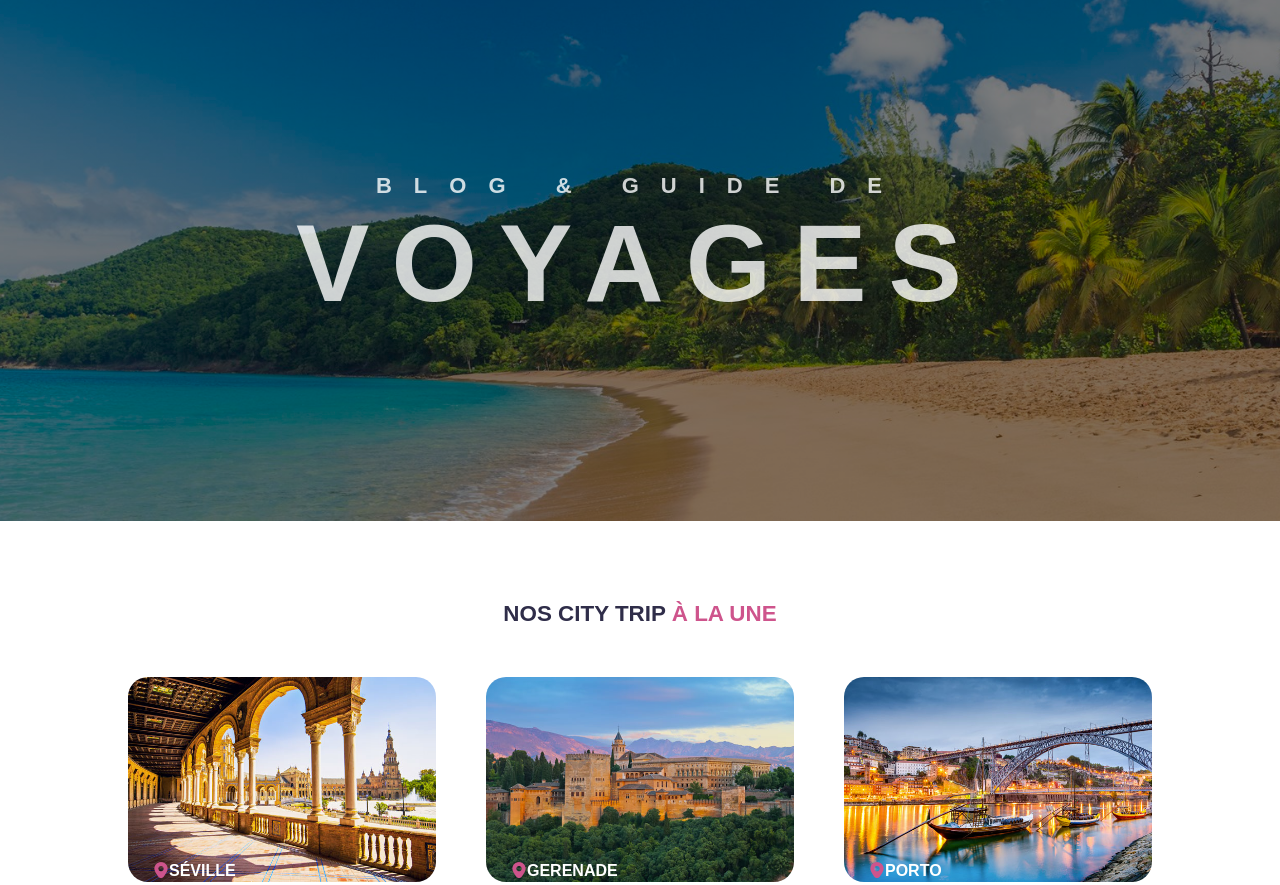
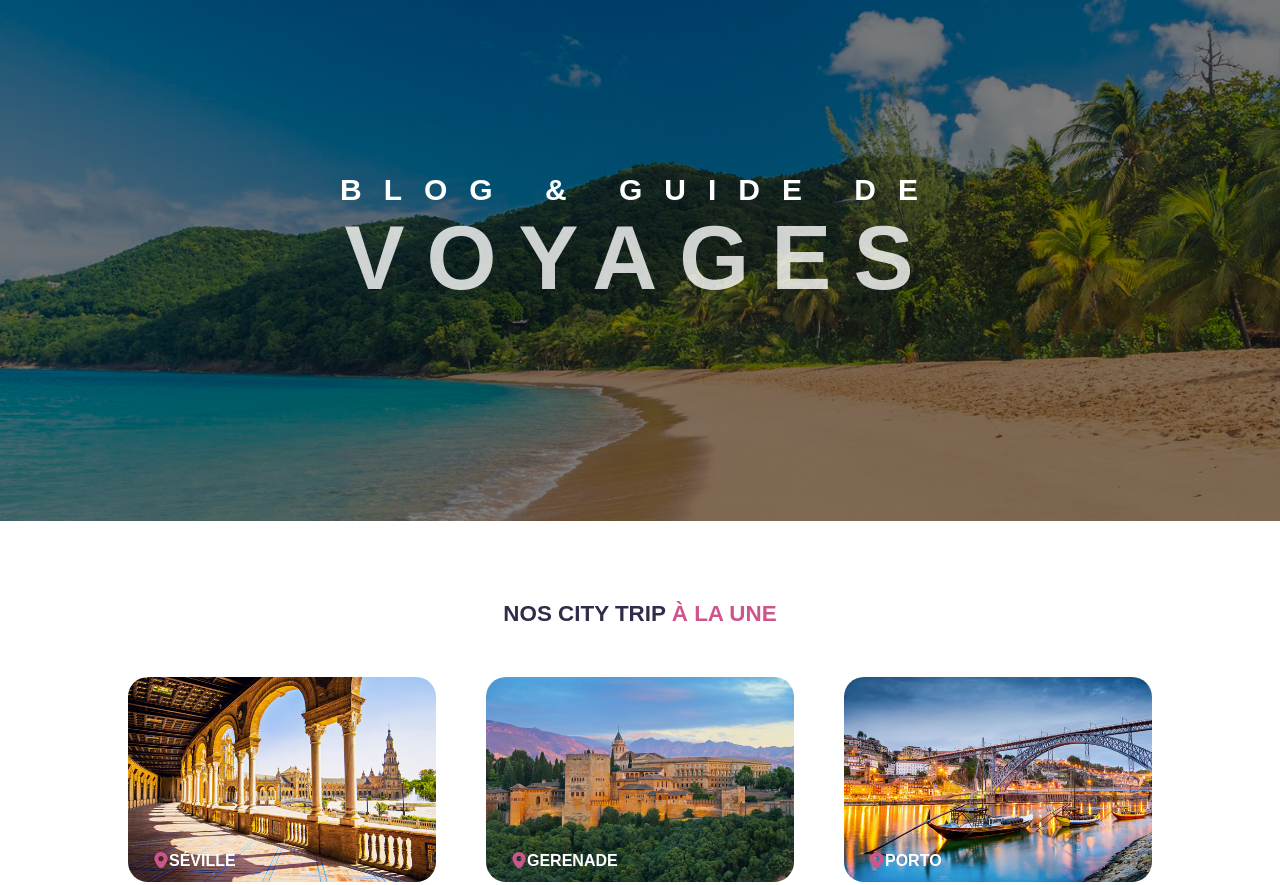
Before and after one commit to Germainrcourtois/blog-voyage, a plain HTML site: page blog-voyage/index.html in a window 1280 px wide. Shown: the part 137-1022 px from the top of the page. Drawn offline with nearby package versions, Linux system fonts and the light colour scheme.

Commit message:
blog-voyage

```diff
--- a/blog-voyage/css/header.css
+++ b/blog-voyage/css/header.css
@@ -32,17 +32,17 @@ header{
     width: 100%;
     text-align: center;
     color: white!important;
-    font-size: 22px!important;
-    opacity: 0.8;
+    font-size: 30px!important;
     letter-spacing: 22px;
     font-weight: bold;
     text-transform: uppercase;
   }
 
   h1  span{
-    font-size: 5em!important;
+    font-size: 90px!important;
     font-weight: bold;
     color: white ;
+    opacity: 0.8;
   }
   h2{
     text-transform: uppercase;
--- a/blog-voyage/css/sectionChild1.css
+++ b/blog-voyage/css/sectionChild1.css
@@ -11,7 +11,7 @@
   .child{
     display: flex;
     position: absolute;
-    bottom: 0;
+    bottom: 10px;
     left: 25px;
   }
   .parent{
--- a/blog-voyage/css/sectionChild2.css
+++ b/blog-voyage/css/sectionChild2.css
@@ -20,7 +20,8 @@
   figcaption div{
     display: flex;
     color: var(--gris);
-    padding: 10px;
+    padding-top: 10px;
+    padding-bottom: 10px;
   }
   figcaption p {
     margin-top: 10px;
```
Also changed, not shown: 1 other file.
